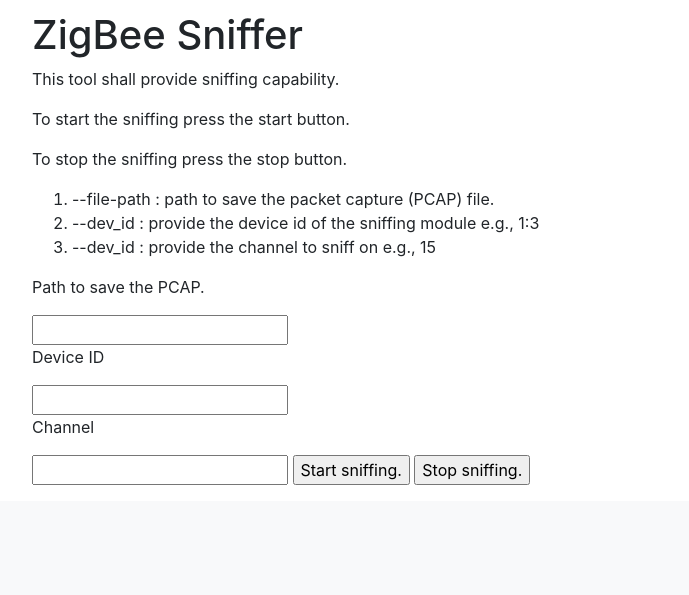
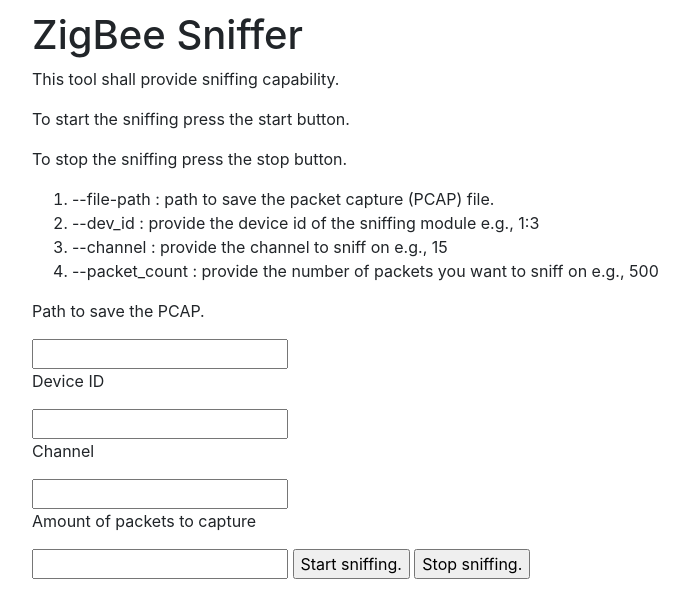
Before and after one commit to Vadim-95/hackbee, a Django app: template hackbee_web/hackbee/templates/hackbee/index.html in a window 1280 px wide. Shown: the part 1496-2091 px from the top of the page, without its empty margins (53-742 px from the left). Before the commit the page ends 1981 px from the top, so only its background shows below. Run offline with Django 4.2, Linux system fonts and the light colour scheme; the template is opened without the code that fills it, so the values that code supplies are empty; some libraries are stand-ins or nearby versions.

Commit message:
Adding field for packet amount to capture

```diff
--- a/hackbee_web/hackbee/templates/hackbee/index.html
+++ b/hackbee_web/hackbee/templates/hackbee/index.html
@@ -151,7 +151,8 @@
         <ol>
             <li>--file-path : path to save the packet capture (PCAP) file.</li>
             <li>--dev_id : provide the device id of the sniffing module e.g., 1:3 </li>
-            <li>--dev_id : provide the channel to sniff on e.g., 15 </li>
+            <li>--channel : provide the channel to sniff on e.g., 15 </li>
+            <li>--packet_count : provide the number of packets you want to sniff on e.g., 500 </li>
         </ol>
         <form method="GET">
             {% csrf_token %}
@@ -161,6 +162,8 @@
             <input type="text" name="dev_id">
             <p>Channel </p>
             <input type="text" name="channel">
+            <p>Amount of packets to capture </p>
+            <input type="text" name="packetcount">
             <input type="submit" name="start_sniffing" value="Start sniffing.">
             <input type="submit" name="stop_sniffing" value="Stop sniffing.">
         </form>
--- a/hackbee_web/hackbee/views.py
+++ b/hackbee_web/hackbee/views.py
@@ -4,6 +4,7 @@
 from killerbee import *
 
 def index(request):
+
     template = 'hackbee/index.html'
     device_list = get_device_information()
 
@@ -51,6 +52,7 @@
             pcap_file_path['pcap_reader'] = "Please provide pcap file path."
         else:
             kb = killerbee_sniffer(dev_id,channel)
+
             if kb == "Could not set channel.":
                 context["sniffer_status"] = kb
             else:
```
